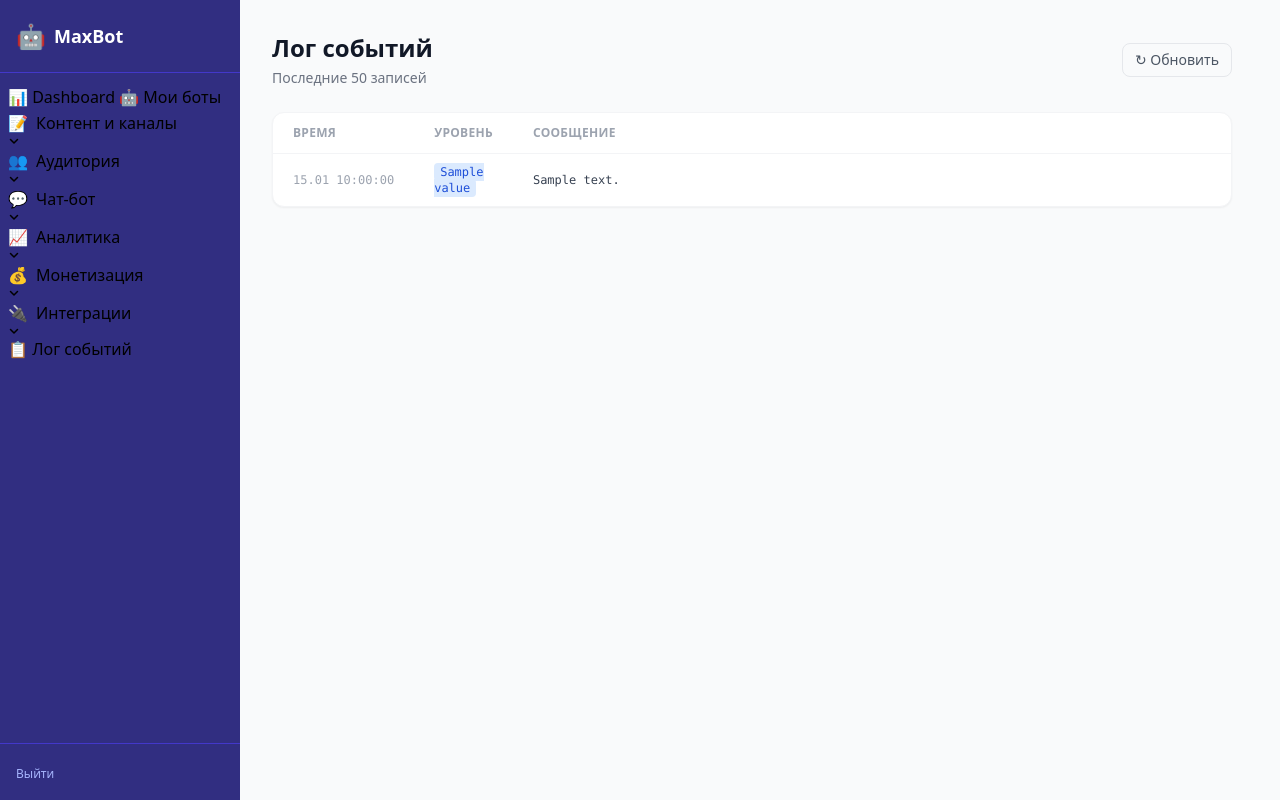
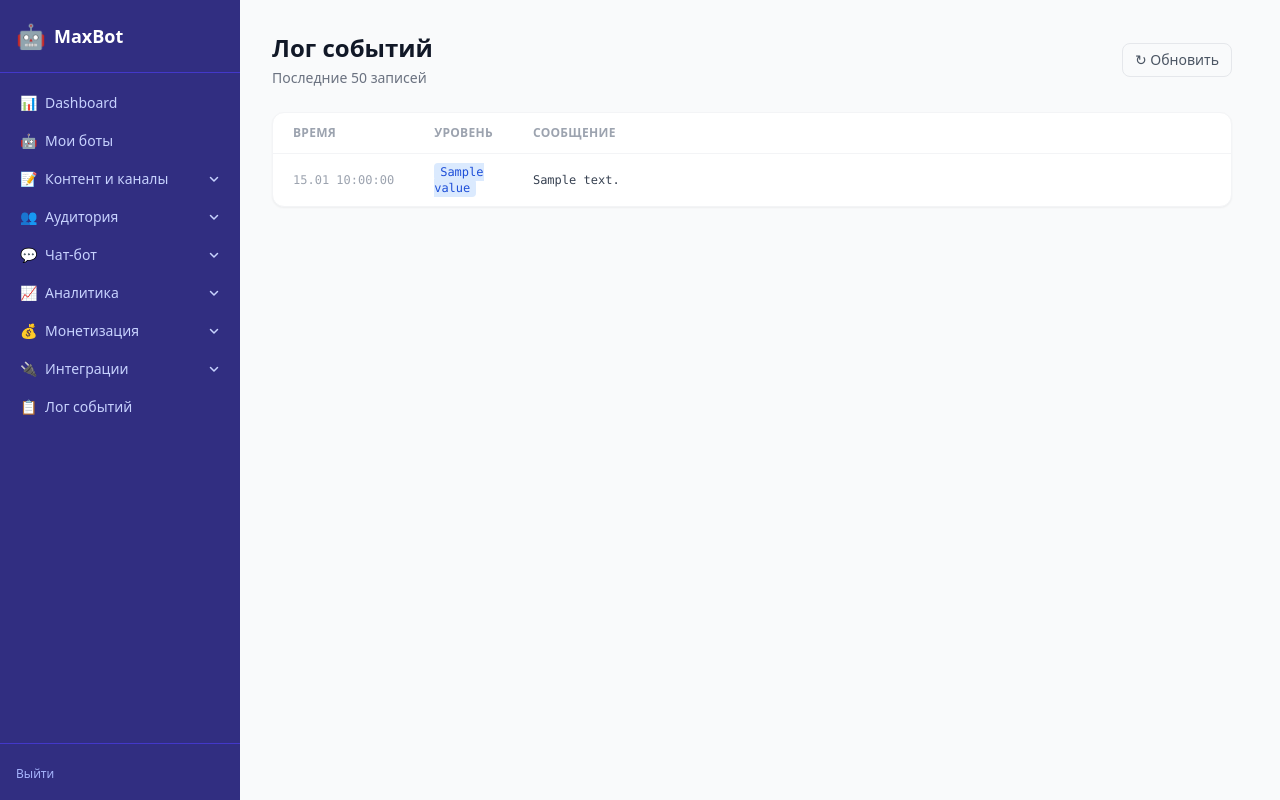
Before and after one commit to ProKoKos/maxbot, a FastAPI app: template web/templates/logs.html in a window 1280 px wide. Run offline with FastAPI, Linux system fonts and the light colour scheme; the template is opened without the code that fills it: most values are stand-ins (such as "Sample title", 1, 10 or a date in 2020); some libraries are stand-ins or nearby versions.

Commit message:
fix(nav): replace @apply with inline Tailwind classes — CDN compatibility

```diff
--- a/web/templates/base.html
+++ b/web/templates/base.html
@@ -20,137 +20,146 @@
     <div class="flex-1 px-2 py-3 space-y-0.5">
 
       <!-- Одиночные пункты -->
-      <a href="/" class="nav-link {% if active_page == 'dashboard' %}nav-active{% endif %}">
+      <a href="/" class="flex items-center gap-2 px-3 py-2 rounded-md text-sm font-medium w-full transition-colors
+                         {% if active_page == 'dashboard' %}bg-indigo-700 text-white{% else %}text-indigo-200 hover:bg-indigo-700 hover:text-white{% endif %}">
         <span>📊</span> Dashboard
       </a>
-      <a href="/bots" class="nav-link {% if active_page == 'bots' %}nav-active{% endif %}">
+      <a href="/bots" class="flex items-center gap-2 px-3 py-2 rounded-md text-sm font-medium w-full transition-colors
+                             {% if active_page == 'bots' %}bg-indigo-700 text-white{% else %}text-indigo-200 hover:bg-indigo-700 hover:text-white{% endif %}">
         <span>🤖</span> Мои боты
       </a>
 
       <!-- Контент и каналы -->
       {% set content_pages = ['discussions','autopost','crosspost','rss','series','ai_gen'] %}
       {% set content_open = active_page in content_pages %}
-      <div class="nav-section">
+      <div>
         <button onclick="toggleSection('content')"
-                class="nav-section-btn {% if content_open %}nav-section-active{% endif %}">
+                class="flex items-center justify-between w-full px-3 py-2 rounded-md text-sm font-medium transition-colors
+                       {% if content_open %}bg-indigo-800 text-white{% else %}text-indigo-200 hover:bg-indigo-700 hover:text-white{% endif %}">
           <span class="flex items-center gap-2"><span>📝</span> Контент и каналы</span>
-          <svg id="arrow-content" class="w-3 h-3 transition-transform duration-200 {% if content_open %}rotate-180{% endif %}"
+          <svg id="arrow-content" class="w-3 h-3 transition-transform duration-200 shrink-0 {% if content_open %}rotate-180{% endif %}"
                fill="none" viewBox="0 0 24 24" stroke="currentColor" stroke-width="3">
             <path stroke-linecap="round" stroke-linejoin="round" d="M19 9l-7 7-7-7"/>
           </svg>
         </button>
         <div id="section-content" class="{% if not content_open %}hidden{% endif %} mt-0.5 space-y-0.5 pl-3">
-          <a href="/pairs"     class="nav-sub {% if active_page == 'discussions' %}nav-sub-active{% endif %}">Группы обсуждений</a>
-          <a href="/autopost"  class="nav-sub {% if active_page == 'autopost'    %}nav-sub-active{% endif %}">Автопостинг</a>
-          <a href="/crosspost" class="nav-sub {% if active_page == 'crosspost'   %}nav-sub-active{% endif %}">Кросспостинг</a>
-          <a href="/rss"       class="nav-sub {% if active_page == 'rss'         %}nav-sub-active{% endif %}">RSS → канал</a>
-          <a href="/series"    class="nav-sub {% if active_page == 'series'      %}nav-sub-active{% endif %}">Серийные публикации</a>
-          <a href="/ai-gen"    class="nav-sub {% if active_page == 'ai_gen'      %}nav-sub-active{% endif %}">AI-генерация</a>
+          <a href="/pairs"     class="block px-3 py-1.5 rounded-md text-xs transition-colors {% if active_page == 'discussions' %}bg-indigo-700 text-white{% else %}text-indigo-300 hover:bg-indigo-700 hover:text-white{% endif %}">Группы обсуждений</a>
+          <a href="/autopost"  class="block px-3 py-1.5 rounded-md text-xs transition-colors {% if active_page == 'autopost'    %}bg-indigo-700 text-white{% else %}text-indigo-300 hover:bg-indigo-700 hover:text-white{% endif %}">Автопостинг</a>
+          <a href="/crosspost" class="block px-3 py-1.5 rounded-md text-xs transition-colors {% if active_page == 'crosspost'   %}bg-indigo-700 text-white{% else %}text-indigo-300 hover:bg-indigo-700 hover:text-white{% endif %}">Кросспостинг</a>
+          <a href="/rss"       class="block px-3 py-1.5 rounded-md text-xs transition-colors {% if active_page == 'rss'         %}bg-indigo-700 text-white{% else %}text-indigo-300 hover:bg-indigo-700 hover:text-white{% endif %}">RSS → канал</a>
+          <a href="/series"    class="block px-3 py-1.5 rounded-md text-xs transition-colors {% if active_page == 'series'      %}bg-indigo-700 text-white{% else %}text-indigo-300 hover:bg-indigo-700 hover:text-white{% endif %}">Серийные публикации</a>
+          <a href="/ai-gen"    class="block px-3 py-1.5 rounded-md text-xs transition-colors {% if active_page == 'ai_gen'      %}bg-indigo-700 text-white{% else %}text-indigo-300 hover:bg-indigo-700 hover:text-white{% endif %}">AI-генерация</a>
         </div>
       </div>
 
       <!-- Аудитория -->
       {% set audience_pages = ['welcome','moderation','polls','gamification'] %}
       {% set audience_open = active_page in audience_pages %}
-      <div class="nav-section">
+      <div>
         <button onclick="toggleSection('audience')"
-                class="nav-section-btn {% if audience_open %}nav-section-active{% endif %}">
+                class="flex items-center justify-between w-full px-3 py-2 rounded-md text-sm font-medium transition-colors
+                       {% if audience_open %}bg-indigo-800 text-white{% else %}text-indigo-200 hover:bg-indigo-700 hover:text-white{% endif %}">
           <span class="flex items-center gap-2"><span>👥</span> Аудитория</span>
-          <svg id="arrow-audience" class="w-3 h-3 transition-transform duration-200 {% if audience_open %}rotate-180{% endif %}"
+          <svg id="arrow-audience" class="w-3 h-3 transition-transform duration-200 shrink-0 {% if audience_open %}rotate-180{% endif %}"
                fill="none" viewBox="0 0 24 24" stroke="currentColor" stroke-width="3">
             <path stroke-linecap="round" stroke-linejoin="round" d="M19 9l-7 7-7-7"/>
           </svg>
         </button>
         <div id="section-audience" class="{% if not audience_open %}hidden{% endif %} mt-0.5 space-y-0.5 pl-3">
-          <a href="/welcome"      class="nav-sub {% if active_page == 'welcome'      %}nav-sub-active{% endif %}">Приветствия</a>
-          <a href="/moderation"   class="nav-sub {% if active_page == 'moderation'   %}nav-sub-active{% endif %}">Модерация</a>
-          <a href="/polls"        class="nav-sub {% if active_page == 'polls'        %}nav-sub-active{% endif %}">Опросы</a>
-          <a href="/gamification" class="nav-sub {% if active_page == 'gamification' %}nav-sub-active{% endif %}">Геймификация</a>
+          <a href="/welcome"      class="block px-3 py-1.5 rounded-md text-xs transition-colors {% if active_page == 'welcome'      %}bg-indigo-700 text-white{% else %}text-indigo-300 hover:bg-indigo-700 hover:text-white{% endif %}">Приветствия</a>
+          <a href="/moderation"   class="block px-3 py-1.5 rounded-md text-xs transition-colors {% if active_page == 'moderation'   %}bg-indigo-700 text-white{% else %}text-indigo-300 hover:bg-indigo-700 hover:text-white{% endif %}">Модерация</a>
+          <a href="/polls"        class="block px-3 py-1.5 rounded-md text-xs transition-colors {% if active_page == 'polls'        %}bg-indigo-700 text-white{% else %}text-indigo-300 hover:bg-indigo-700 hover:text-white{% endif %}">Опросы</a>
+          <a href="/gamification" class="block px-3 py-1.5 rounded-md text-xs transition-colors {% if active_page == 'gamification' %}bg-indigo-700 text-white{% else %}text-indigo-300 hover:bg-indigo-700 hover:text-white{% endif %}">Геймификация</a>
         </div>
       </div>
 
       <!-- Чат-бот -->
       {% set chatbot_pages = ['faq','leads','assistant','helpdesk'] %}
       {% set chatbot_open = active_page in chatbot_pages %}
-      <div class="nav-section">
+      <div>
         <button onclick="toggleSection('chatbot')"
-                class="nav-section-btn {% if chatbot_open %}nav-section-active{% endif %}">
+                class="flex items-center justify-between w-full px-3 py-2 rounded-md text-sm font-medium transition-colors
+                       {% if chatbot_open %}bg-indigo-800 text-white{% else %}text-indigo-200 hover:bg-indigo-700 hover:text-white{% endif %}">
           <span class="flex items-center gap-2"><span>💬</span> Чат-бот</span>
-          <svg id="arrow-chatbot" class="w-3 h-3 transition-transform duration-200 {% if chatbot_open %}rotate-180{% endif %}"
+          <svg id="arrow-chatbot" class="w-3 h-3 transition-transform duration-200 shrink-0 {% if chatbot_open %}rotate-180{% endif %}"
                fill="none" viewBox="0 0 24 24" stroke="currentColor" stroke-width="3">
             <path stroke-linecap="round" stroke-linejoin="round" d="M19 9l-7 7-7-7"/>
           </svg>
         </button>
         <div id="section-chatbot" class="{% if not chatbot_open %}hidden{% endif %} mt-0.5 space-y-0.5 pl-3">
-          <a href="/faq"       class="nav-sub {% if active_page == 'faq'       %}nav-sub-active{% endif %}">FAQ</a>
-          <a href="/leads"     class="nav-sub {% if active_page == 'leads'     %}nav-sub-active{% endif %}">Лид-квалификация</a>
-          <a href="/assistant" class="nav-sub {% if active_page == 'assistant' %}nav-sub-active{% endif %}">AI-ассистент</a>
-          <a href="/helpdesk"  class="nav-sub {% if active_page == 'helpdesk'  %}nav-sub-active{% endif %}">Helpdesk</a>
+          <a href="/faq"       class="block px-3 py-1.5 rounded-md text-xs transition-colors {% if active_page == 'faq'       %}bg-indigo-700 text-white{% else %}text-indigo-300 hover:bg-indigo-700 hover:text-white{% endif %}">FAQ</a>
+          <a href="/leads"     class="block px-3 py-1.5 rounded-md text-xs transition-colors {% if active_page == 'leads'     %}bg-indigo-700 text-white{% else %}text-indigo-300 hover:bg-indigo-700 hover:text-white{% endif %}">Лид-квалификация</a>
+          <a href="/assistant" class="block px-3 py-1.5 rounded-md text-xs transition-colors {% if active_page == 'assistant' %}bg-indigo-700 text-white{% else %}text-indigo-300 hover:bg-indigo-700 hover:text-white{% endif %}">AI-ассистент</a>
+          <a href="/helpdesk"  class="block px-3 py-1.5 rounded-md text-xs transition-colors {% if active_page == 'helpdesk'  %}bg-indigo-700 text-white{% else %}text-indigo-300 hover:bg-indigo-700 hover:text-white{% endif %}">Helpdesk</a>
         </div>
       </div>
 
       <!-- Аналитика -->
       {% set analytics_pages = ['stats','engagement','audience_activity','reports'] %}
       {% set analytics_open = active_page in analytics_pages %}
-      <div class="nav-section">
+      <div>
         <button onclick="toggleSection('analytics')"
-                class="nav-section-btn {% if analytics_open %}nav-section-active{% endif %}">
+                class="flex items-center justify-between w-full px-3 py-2 rounded-md text-sm font-medium transition-colors
+                       {% if analytics_open %}bg-indigo-800 text-white{% else %}text-indigo-200 hover:bg-indigo-700 hover:text-white{% endif %}">
           <span class="flex items-center gap-2"><span>📈</span> Аналитика</span>
-          <svg id="arrow-analytics" class="w-3 h-3 transition-transform duration-200 {% if analytics_open %}rotate-180{% endif %}"
+          <svg id="arrow-analytics" class="w-3 h-3 transition-transform duration-200 shrink-0 {% if analytics_open %}rotate-180{% endif %}"
                fill="none" viewBox="0 0 24 24" stroke="currentColor" stroke-width="3">
             <path stroke-linecap="round" stroke-linejoin="round" d="M19 9l-7 7-7-7"/>
           </svg>
         </button>
         <div id="section-analytics" class="{% if not analytics_open %}hidden{% endif %} mt-0.5 space-y-0.5 pl-3">
-          <a href="/stats"            class="nav-sub {% if active_page == 'stats'            %}nav-sub-active{% endif %}">Статистика канала</a>
-          <a href="/engagement"       class="nav-sub {% if active_page == 'engagement'       %}nav-sub-active{% endif %}">Вовлечённость</a>
-          <a href="/audience-activity" class="nav-sub {% if active_page == 'audience_activity' %}nav-sub-active{% endif %}">Активность аудитории</a>
-          <a href="/reports"          class="nav-sub {% if active_page == 'reports'          %}nav-sub-active{% endif %}">Отчёты</a>
+          <a href="/stats"             class="block px-3 py-1.5 rounded-md text-xs transition-colors {% if active_page == 'stats'            %}bg-indigo-700 text-white{% else %}text-indigo-300 hover:bg-indigo-700 hover:text-white{% endif %}">Статистика канала</a>
+          <a href="/engagement"        class="block px-3 py-1.5 rounded-md text-xs transition-colors {% if active_page == 'engagement'       %}bg-indigo-700 text-white{% else %}text-indigo-300 hover:bg-indigo-700 hover:text-white{% endif %}">Вовлечённость</a>
+          <a href="/audience-activity" class="block px-3 py-1.5 rounded-md text-xs transition-colors {% if active_page == 'audience_activity' %}bg-indigo-700 text-white{% else %}text-indigo-300 hover:bg-indigo-700 hover:text-white{% endif %}">Активность аудитории</a>
+          <a href="/reports"           class="block px-3 py-1.5 rounded-md text-xs transition-colors {% if active_page == 'reports'          %}bg-indigo-700 text-white{% else %}text-indigo-300 hover:bg-indigo-700 hover:text-white{% endif %}">Отчёты</a>
         </div>
       </div>
 
       <!-- Монетизация -->
       {% set monetize_pages = ['paid_access','products','affiliate','ads'] %}
       {% set monetize_open = active_page in monetize_pages %}
-      <div class="nav-section">
+      <div>
         <button onclick="toggleSection('monetize')"
-                class="nav-section-btn {% if monetize_open %}nav-section-active{% endif %}">
+                class="flex items-center justify-between w-full px-3 py-2 rounded-md text-sm font-medium transition-colors
+                       {% if monetize_open %}bg-indigo-800 text-white{% else %}text-indigo-200 hover:bg-indigo-700 hover:text-white{% endif %}">
           <span class="flex items-center gap-2"><span>💰</span> Монетизация</span>
-          <svg id="arrow-monetize" class="w-3 h-3 transition-transform duration-200 {% if monetize_open %}rotate-180{% endif %}"
+          <svg id="arrow-monetize" class="w-3 h-3 transition-transform duration-200 shrink-0 {% if monetize_open %}rotate-180{% endif %}"
                fill="none" viewBox="0 0 24 24" stroke="currentColor" stroke-width="3">
             <path stroke-linecap="round" stroke-linejoin="round" d="M19 9l-7 7-7-7"/>
           </svg>
         </button>
         <div id="section-monetize" class="{% if not monetize_open %}hidden{% endif %} mt-0.5 space-y-0.5 pl-3">
-          <a href="/paid-access" class="nav-sub {% if active_page == 'paid_access' %}nav-sub-active{% endif %}">Платный доступ</a>
-          <a href="/products"    class="nav-sub {% if active_page == 'products'    %}nav-sub-active{% endif %}">Цифровые товары</a>
-          <a href="/affiliate"   class="nav-sub {% if active_page == 'affiliate'   %}nav-sub-active{% endif %}">Партнёрские ссылки</a>
-          <a href="/ads"         class="nav-sub {% if active_page == 'ads'         %}nav-sub-active{% endif %}">Реклама</a>
+          <a href="/paid-access" class="block px-3 py-1.5 rounded-md text-xs transition-colors {% if active_page == 'paid_access' %}bg-indigo-700 text-white{% else %}text-indigo-300 hover:bg-indigo-700 hover:text-white{% endif %}">Платный доступ</a>
+          <a href="/products"    class="block px-3 py-1.5 rounded-md text-xs transition-colors {% if active_page == 'products'    %}bg-indigo-700 text-white{% else %}text-indigo-300 hover:bg-indigo-700 hover:text-white{% endif %}">Цифровые товары</a>
+          <a href="/affiliate"   class="block px-3 py-1.5 rounded-md text-xs transition-colors {% if active_page == 'affiliate'   %}bg-indigo-700 text-white{% else %}text-indigo-300 hover:bg-indigo-700 hover:text-white{% endif %}">Партнёрские ссылки</a>
+          <a href="/ads"         class="block px-3 py-1.5 rounded-md text-xs transition-colors {% if active_page == 'ads'         %}bg-indigo-700 text-white{% else %}text-indigo-300 hover:bg-indigo-700 hover:text-white{% endif %}">Реклама</a>
         </div>
       </div>
 
       <!-- Интеграции -->
       {% set integrations_pages = ['webhooks','crm','notifications','whitelabel'] %}
       {% set integrations_open = active_page in integrations_pages %}
-      <div class="nav-section">
+      <div>
         <button onclick="toggleSection('integrations')"
-                class="nav-section-btn {% if integrations_open %}nav-section-active{% endif %}">
+                class="flex items-center justify-between w-full px-3 py-2 rounded-md text-sm font-medium transition-colors
+                       {% if integrations_open %}bg-indigo-800 text-white{% else %}text-indigo-200 hover:bg-indigo-700 hover:text-white{% endif %}">
           <span class="flex items-center gap-2"><span>🔌</span> Интеграции</span>
-          <svg id="arrow-integrations" class="w-3 h-3 transition-transform duration-200 {% if integrations_open %}rotate-180{% endif %}"
+          <svg id="arrow-integrations" class="w-3 h-3 transition-transform duration-200 shrink-0 {% if integrations_open %}rotate-180{% endif %}"
                fill="none" viewBox="0 0 24 24" stroke="currentColor" stroke-width="3">
             <path stroke-linecap="round" stroke-linejoin="round" d="M19 9l-7 7-7-7"/>
           </svg>
         </button>
         <div id="section-integrations" class="{% if not integrations_open %}hidden{% endif %} mt-0.5 space-y-0.5 pl-3">
-          <a href="/webhooks"     class="nav-sub {% if active_page == 'webhooks'     %}nav-sub-active{% endif %}">Исходящие webhook</a>
-          <a href="/crm"          class="nav-sub {% if active_page == 'crm'          %}nav-sub-active{% endif %}">CRM</a>
-          <a href="/notifications" class="nav-sub {% if active_page == 'notifications' %}nav-sub-active{% endif %}">Входящие уведомления</a>
-          <a href="/whitelabel"   class="nav-sub {% if active_page == 'whitelabel'   %}nav-sub-active{% endif %}">White-label</a>
+          <a href="/webhooks"      class="block px-3 py-1.5 rounded-md text-xs transition-colors {% if active_page == 'webhooks'     %}bg-indigo-700 text-white{% else %}text-indigo-300 hover:bg-indigo-700 hover:text-white{% endif %}">Исходящие webhook</a>
+          <a href="/crm"           class="block px-3 py-1.5 rounded-md text-xs transition-colors {% if active_page == 'crm'          %}bg-indigo-700 text-white{% else %}text-indigo-300 hover:bg-indigo-700 hover:text-white{% endif %}">CRM</a>
+          <a href="/notifications" class="block px-3 py-1.5 rounded-md text-xs transition-colors {% if active_page == 'notifications' %}bg-indigo-700 text-white{% else %}text-indigo-300 hover:bg-indigo-700 hover:text-white{% endif %}">Входящие уведомления</a>
+          <a href="/whitelabel"    class="block px-3 py-1.5 rounded-md text-xs transition-colors {% if active_page == 'whitelabel'   %}bg-indigo-700 text-white{% else %}text-indigo-300 hover:bg-indigo-700 hover:text-white{% endif %}">White-label</a>
         </div>
       </div>
 
       <!-- Лог событий -->
-      <a href="/logs" class="nav-link {% if active_page == 'logs' %}nav-active{% endif %}">
+      <a href="/logs" class="flex items-center gap-2 px-3 py-2 rounded-md text-sm font-medium w-full transition-colors
+                             {% if active_page == 'logs' %}bg-indigo-700 text-white{% else %}text-indigo-200 hover:bg-indigo-700 hover:text-white{% endif %}">
         <span>📋</span> Лог событий
       </a>
 
@@ -170,24 +179,6 @@
   </main>
 </div>
 
-<style>
-  .nav-link {
-    @apply flex items-center gap-2 px-3 py-2 rounded-md text-sm font-medium
-           text-indigo-200 hover:bg-indigo-700 hover:text-white transition-colors w-full;
-  }
-  .nav-active { @apply bg-indigo-800 text-white; }
-  .nav-section-btn {
-    @apply flex items-center justify-between w-full px-3 py-2 rounded-md text-sm font-medium
-           text-indigo-200 hover:bg-indigo-700 hover:text-white transition-colors;
-  }
-  .nav-section-active { @apply text-white; }
-  .nav-sub {
-    @apply block px-3 py-1.5 rounded-md text-xs text-indigo-300
-           hover:bg-indigo-700 hover:text-white transition-colors;
-  }
-  .nav-sub-active { @apply bg-indigo-800 text-white; }
-</style>
-
 <script>
   function toggleSection(name) {
     const section = document.getElementById('section-' + name);
@@ -195,7 +186,6 @@
     const isHidden = section.classList.contains('hidden');
     section.classList.toggle('hidden', !isHidden);
     arrow.classList.toggle('rotate-180', isHidden);
-    // Сохраняем состояние
     const state = JSON.parse(localStorage.getItem('navState') || '{}');
     state[name] = isHidden;
     localStorage.setItem('navState', JSON.stringify(state));
```
